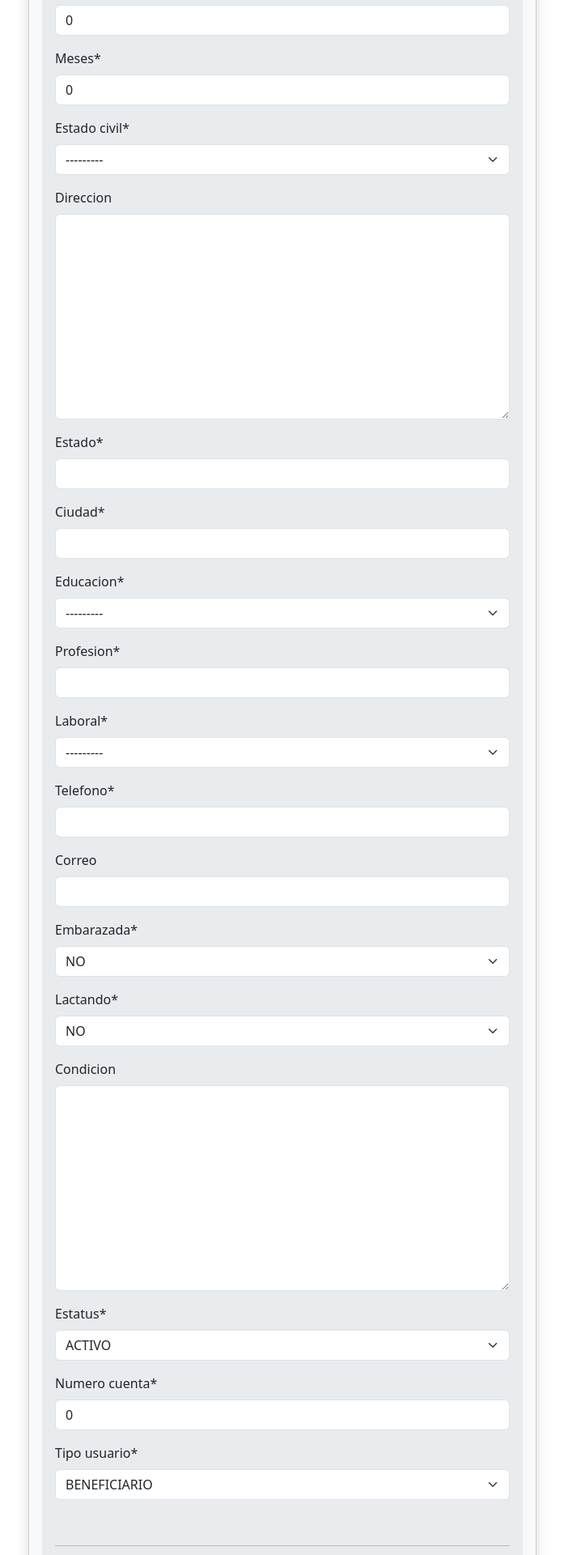
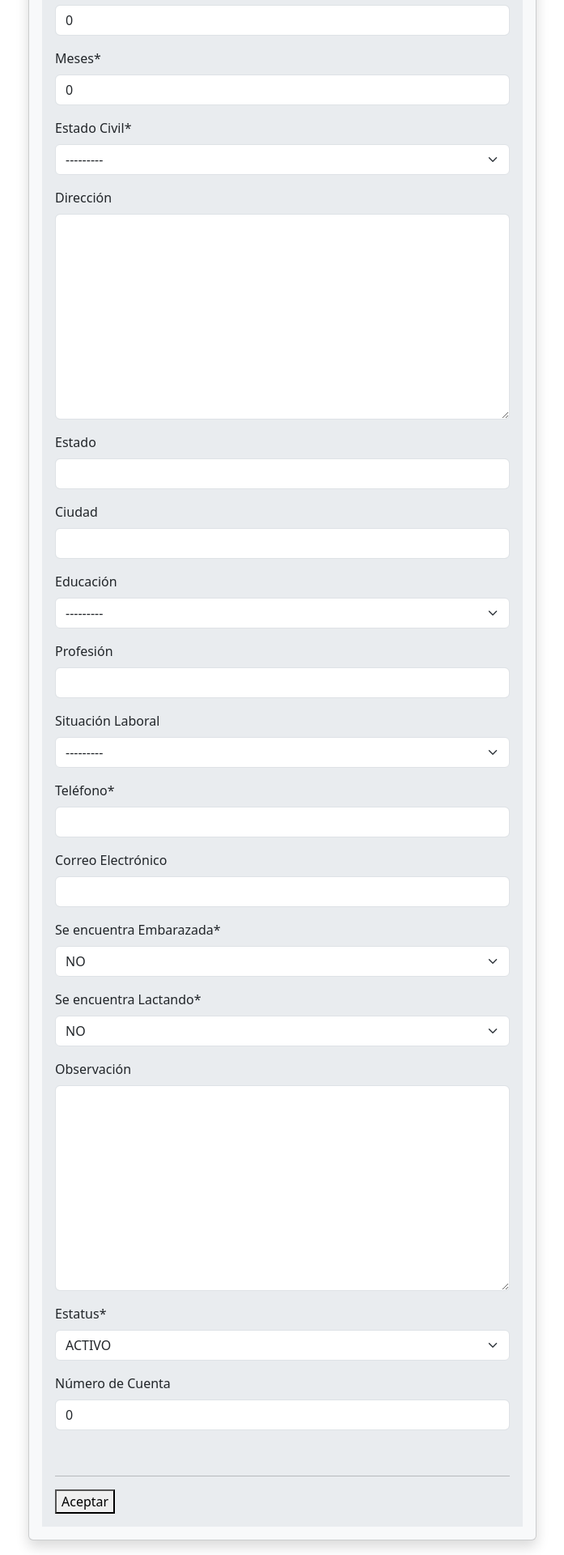
Before and after one commit to aerocaracas/Proyecto-Bokitas, a Django app: page /beneficiario/crear/ in a window 1280 px wide. Shown: the part 760-2680 px from the top of the page at 81% size, without its empty margins (291-988 px from the left). Run offline with Django 5.2, Linux system fonts and the light colour scheme; the visitor is signed in with stand-in values (Sample User, id 1); data that the repository does not hold is empty; some libraries are stand-ins or nearby versions.

Commit message:
update 08-03-24 3
update 08-03-24 3

```diff
--- a/beneficiario/forms.py
+++ b/beneficiario/forms.py
@@ -4,4 +4,6 @@ from bokitas.models import Beneficiario
 class BeneficiarioForm(ModelForm):
     class Meta:
         model = Beneficiario
-        fields = ['proyecto','cedula','nombre','apellido','sexo', 'fecha_nac','edad','meses','estado_civil','direccion','estado','ciudad','educacion','profesion','laboral','telefono','correo','embarazada','lactando','condicion','estatus','numero_cuenta','tipo_usuario']
+        fields = ['proyecto','cedula','nombre','apellido','sexo', 'fecha_nac','edad','meses','estado_civil','direccion','estado','ciudad','educacion','profesion','laboral','telefono','correo','embarazada','lactando','observacion','estatus','numero_cuenta']
+
+        labels = {'proyecto':'Proyecto','cedula':'Cédula','nombre':'Nombre','apellido':'Apellido','sexo':'Sexo', 'fecha_nac':'Fecha de Nacimiento','edad':'Edad','meses':'Meses','estado_civil':'Estado Civil','direccion':'Dirección','estado':'Estado','ciudad':'Ciudad','educacion':'Educación','profesion':'Profesión','laboral':'Situación Laboral','telefono':'Teléfono','correo':'Correo Electrónico','embarazada':'Se encuentra Embarazada','lactando':'Se encuentra Lactando','observacion':'Observación','estatus':'Estatus','numero_cuenta':'Número de Cuenta'}
--- a/bokitas/forms.py
+++ b/bokitas/forms.py
@@ -8,7 +8,7 @@ class SignUpForm(UserCreationForm):
     email = forms.EmailField(label='Correo',widget=forms.TextInput(attrs={'class':'form-control'}))
     username = forms.CharField(label='Usuario',widget=forms.TextInput(attrs={'class':'form-control'}))
     password1 = forms.CharField(label='Clave',widget=forms.TextInput(attrs={'class':'form-control'}))
-    password2 = forms.CharField(label='Conformar Clave',widget=forms.TextInput(attrs={'class':'form-control'}))
+    password2 = forms.CharField(label='Confirmar Clave',widget=forms.TextInput(attrs={'class':'form-control'}))
     class Meta:
         model = User
         fields = ('Name','email','username','password1','password2')
--- a/bokitas/models.py
+++ b/bokitas/models.py
@@ -52,13 +52,6 @@ PARENTESCO = (
     ("ABUELOS", "ABUELOS"),
 )
 
-TIPO_USUARIO = (
-    ("MEN", "MENOR"),
-    ("BEF", "BENEFICIARIO"),
-    ("EMB", "EMBARAZADA"),
-    ("LAC", "LACTANTE"),
-)
-
 TIPO_CONSULTA = (
     ("JORNADA", "JORNADA"),
     ("CONSULTA PROGRAMADA", "CONSULTA PROGRAMADA"),
@@ -102,19 +95,18 @@ class Beneficiario(models.Model):
     meses = models.PositiveIntegerField(default=0)
     estado_civil = models.CharField(max_length=20, choices=ESTADO_CIVIL)
     direccion = models.TextField(blank=True)
-    estado = models.CharField(max_length=25)
-    ciudad = models.CharField(max_length=30)
-    educacion = models.CharField(max_length=20, choices=EDUCACION)
-    profesion = models.CharField(max_length=25)
-    laboral = models.CharField(max_length=20, choices=LABORAL)
+    estado = models.CharField(max_length=25,blank=True)
+    ciudad = models.CharField(max_length=30,blank=True)
+    educacion = models.CharField(max_length=20, choices=EDUCACION,blank=True)
+    profesion = models.CharField(max_length=25,blank=True)
+    laboral = models.CharField(max_length=20, choices=LABORAL,blank=True)
     telefono = models.CharField(max_length=15)
     correo = models.EmailField(blank=True)
     embarazada = models.CharField(max_length=10, default=0, choices=SI_NO)
     lactando = models.CharField(max_length=10, default=0, choices=SI_NO)
-    condicion = models.TextField(max_length=200, blank=True)
+    observacion = models.TextField(max_length=200, blank=True)
     estatus = models.CharField(max_length=10, default=1, choices=ESTATUS)
-    numero_cuenta = models.PositiveIntegerField(default=0)
-    tipo_usuario = models.CharField(max_length=3, default='BEF', choices=TIPO_USUARIO)
+    numero_cuenta = models.PositiveIntegerField(default=0,blank=True)
     creado = models.DateTimeField(auto_now_add=True)
     fecha_modificado = models.DateTimeField(null=True)
     user = models.ForeignKey(User, on_delete=models.SET_NULL, null=True)
@@ -135,9 +127,9 @@ class Menor(models.Model):
     sexo = models.PositiveIntegerField(null=False, blank=False, choices=SEXOS)
     fecha_nac = models.DateField(null=False, blank=False)
     edad = models.PositiveIntegerField(default=0)
-    edad_meses = models.PositiveIntegerField(default=0)
+    meses = models.PositiveIntegerField(default=0)
     fecha_ing_proyecto = models.DateTimeField(null=True)
-    condicion = models.TextField(max_length=200, blank=True)
+    observacion = models.TextField(max_length=200, blank=True)
     estatus = models.BooleanField(default=True, choices=ESTATUS)
     peso_actual = models.DecimalField(max_digits=5, decimal_places=2, default=0.00)
     talla_actual = models.DecimalField(max_digits=5, decimal_places=2, default=0.00)
@@ -161,19 +153,19 @@ class Menor(models.Model):
 
 class Familia(models.Model):
     cedula_bef = models.ForeignKey(Beneficiario, on_delete=models.CASCADE)
+    parentesco = models.CharField(max_length=15, choices=PARENTESCO)
     cedula = models.CharField(max_length=15, unique=True, blank=False)
-    parentesco = models.CharField(max_length=15, choices=PARENTESCO)
     nombre = models.CharField(max_length=100, blank=False)
     apellido = models.CharField(max_length=100, blank=False)
     sexo = models.PositiveIntegerField(null=False, blank=False, choices=SEXOS)
     fecha_nac = models.DateField(null=False, blank=False)
     edad = models.PositiveIntegerField(default=0)
-    edad_meses = models.PositiveIntegerField(default=0)
+    meses = models.PositiveIntegerField(default=0)
     estado_civil = models.CharField(max_length=15, choices=ESTADO_CIVIL)
     educacion = models.CharField(max_length=20, choices=EDUCACION)
     profesion = models.CharField(max_length=25)
     laboral = models.BooleanField(default=False, choices=LABORAL)
-    condicion = models.TextField(max_length=200, blank=True)
+    observacion = models.TextField(max_length=200, blank=True)
     creado = models.DateTimeField(auto_now_add=True)
     fecha_modificado = models.DateTimeField(null=True)
     user = models.ForeignKey(User, on_delete=models.SET_NULL, null=True)
@@ -185,7 +177,6 @@ class Antropometrico(models.Model):
     cedula_bef = models.ForeignKey(Beneficiario, on_delete=models.CASCADE)
     cedula = models.ForeignKey(Familia, on_delete=models.CASCADE, blank=True)
     proyecto = models.ForeignKey(Proyecto, on_delete=models.SET_NULL, null=True)
-    tipo_usuario = models.CharField(max_length=3, choices=TIPO_USUARIO)
     fecha = models.DateField(null=False, blank=False)
     jornada = models.PositiveIntegerField(default=0)
     tiempo_gestacion = models.PositiveIntegerField(default=0)
```
Also changed, not shown: beneficiario/templates/beneficiario_actualizar.html (added, +50 -0 lines), beneficiario/templates/beneficiario_detalle.html (+2 -20 lines), bokitas/migrations/0002_rename_condicion_beneficiario_observacion_and_more.py (added).
